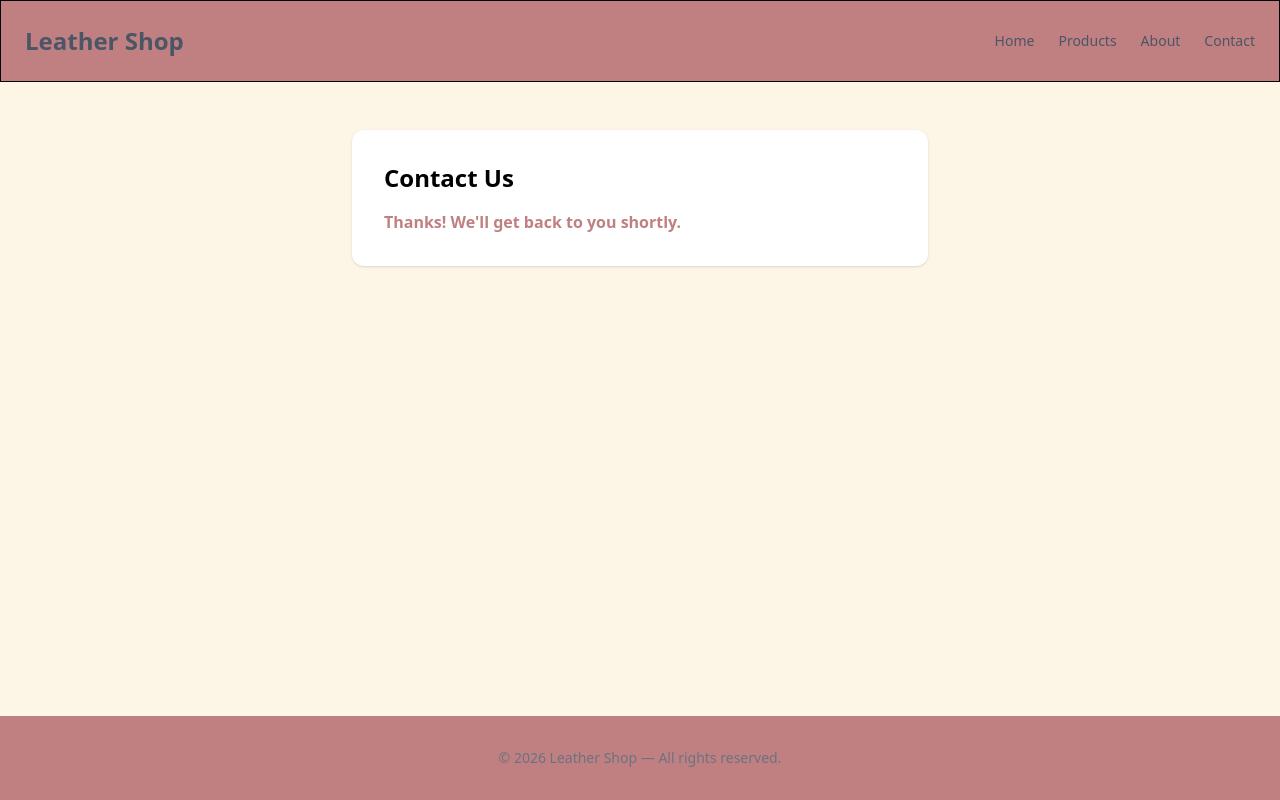
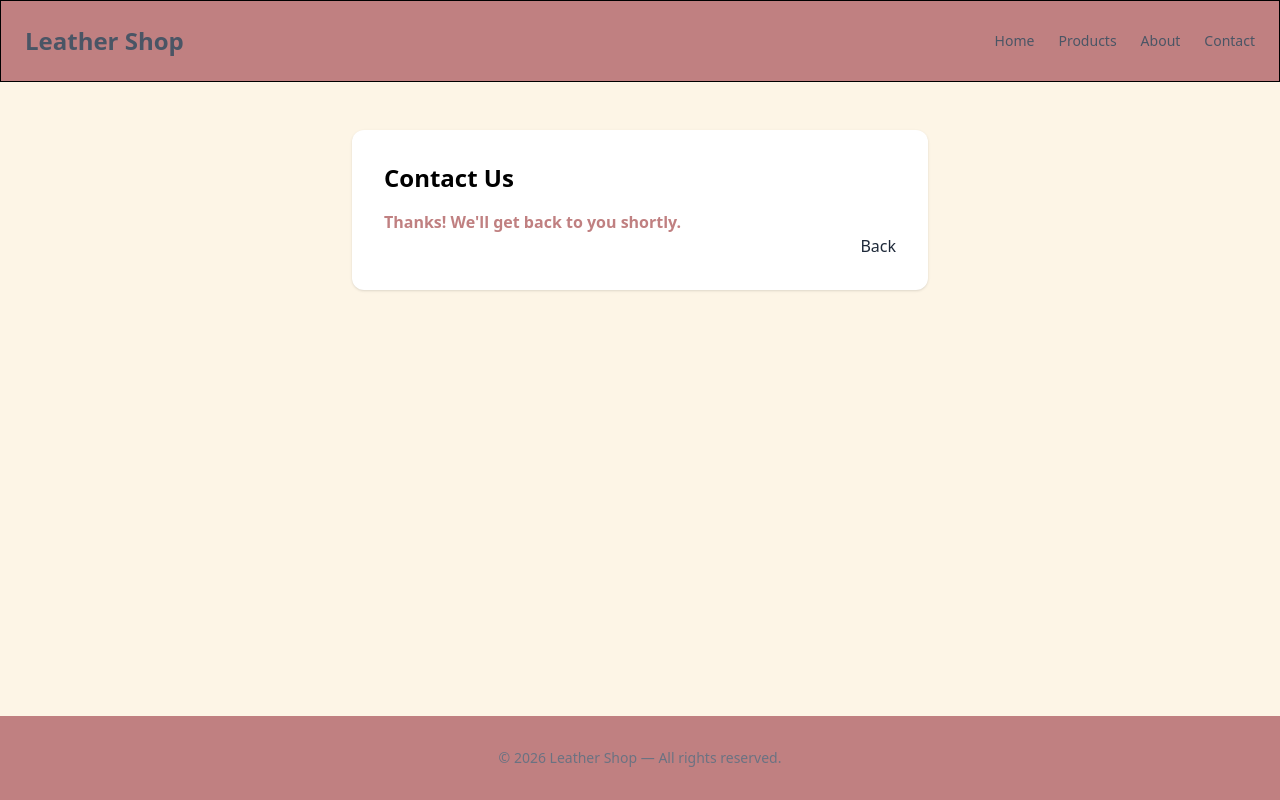
Before and after one commit to timmy-turner005/shoe-ecommerce-app, a Next.js app: page /contact in a window 1280 px wide. Both pictures are taken after typing "Sample", "name@example.com", "Sample" into the empty fields and a click on the button "Send Message". Built offline with nearby package versions, Linux system fonts and the light colour scheme.

Commit message:
edited contant response page

```diff
--- a/app/contact/page.js
+++ b/app/contact/page.js
@@ -1,4 +1,5 @@
 "use client";
+import Link from "next/link";
 import { use, useState } from "react";
 
 export default function ContactPage() {
@@ -14,9 +15,19 @@ export default function ContactPage() {
       <div className="bg-white p-8 rounded-xl shadow w-full max-w-xl">
         <h2 className="text-2xl font-bold">Contact Us</h2>
         {sent ? (
-          <p className="mt-4 text-[#C08081] font-semibold">
-            Thanks! We'll get back to you shortly.
-          </p>
+          <div>
+            <p className="mt-4 text-[#C08081] font-semibold">
+              Thanks! We'll get back to you shortly.
+            </p>
+            <div className="text-right">
+              <Link
+                href="/"
+                className="text-gray-800 hover:text-[#bb6a6c] cursor-pointer"
+              >
+                Back
+              </Link>
+            </div>
+          </div>
         ) : (
           <form onSubmit={handleSubmit} className="mt-4 space-y-4">
             <div>
```
Also changed, not shown: package.json (+4 -3 lines), app/zustand/useUserStore.js (added), 1 other file (tests, documents, lock files or other folders).
